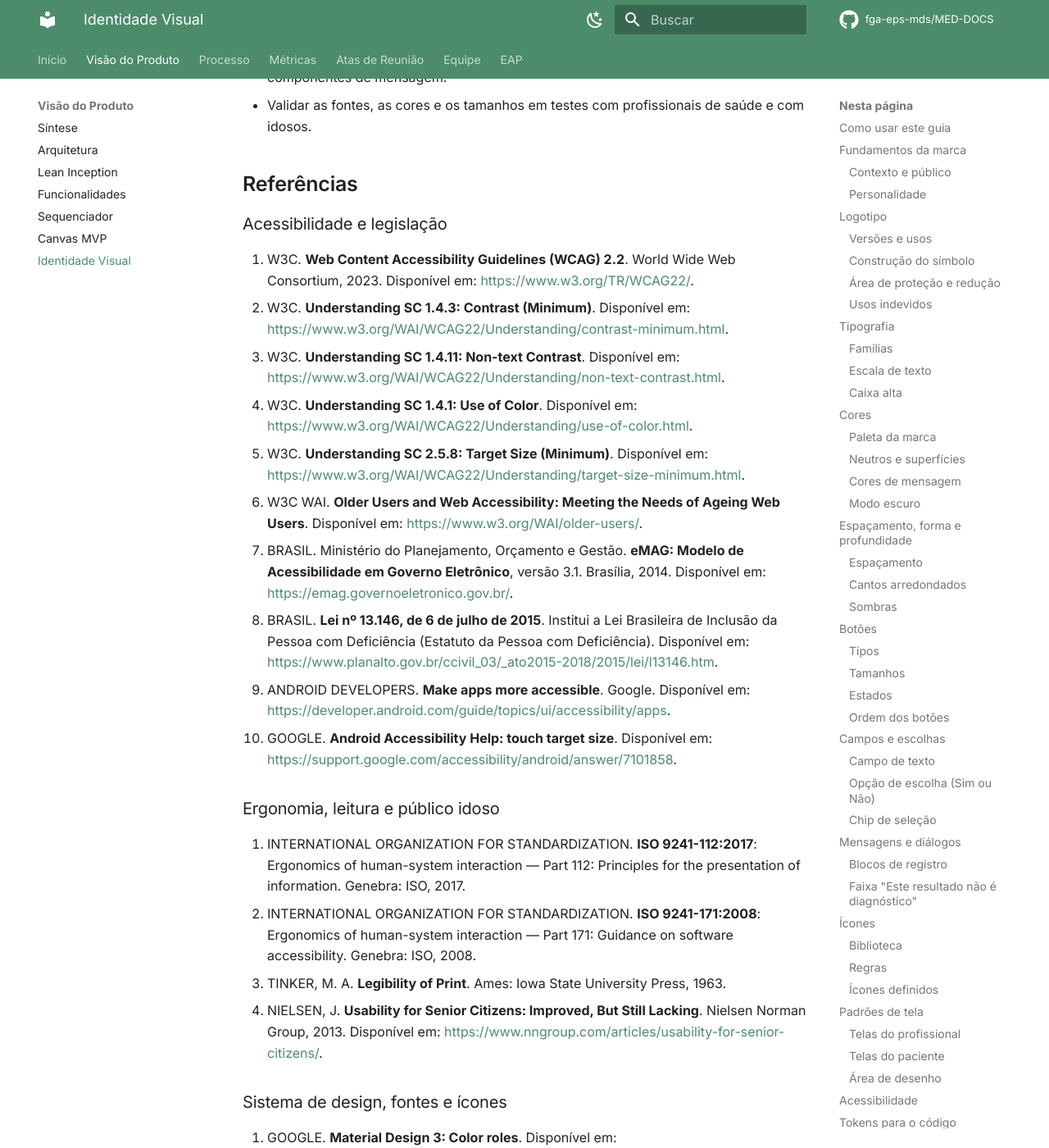
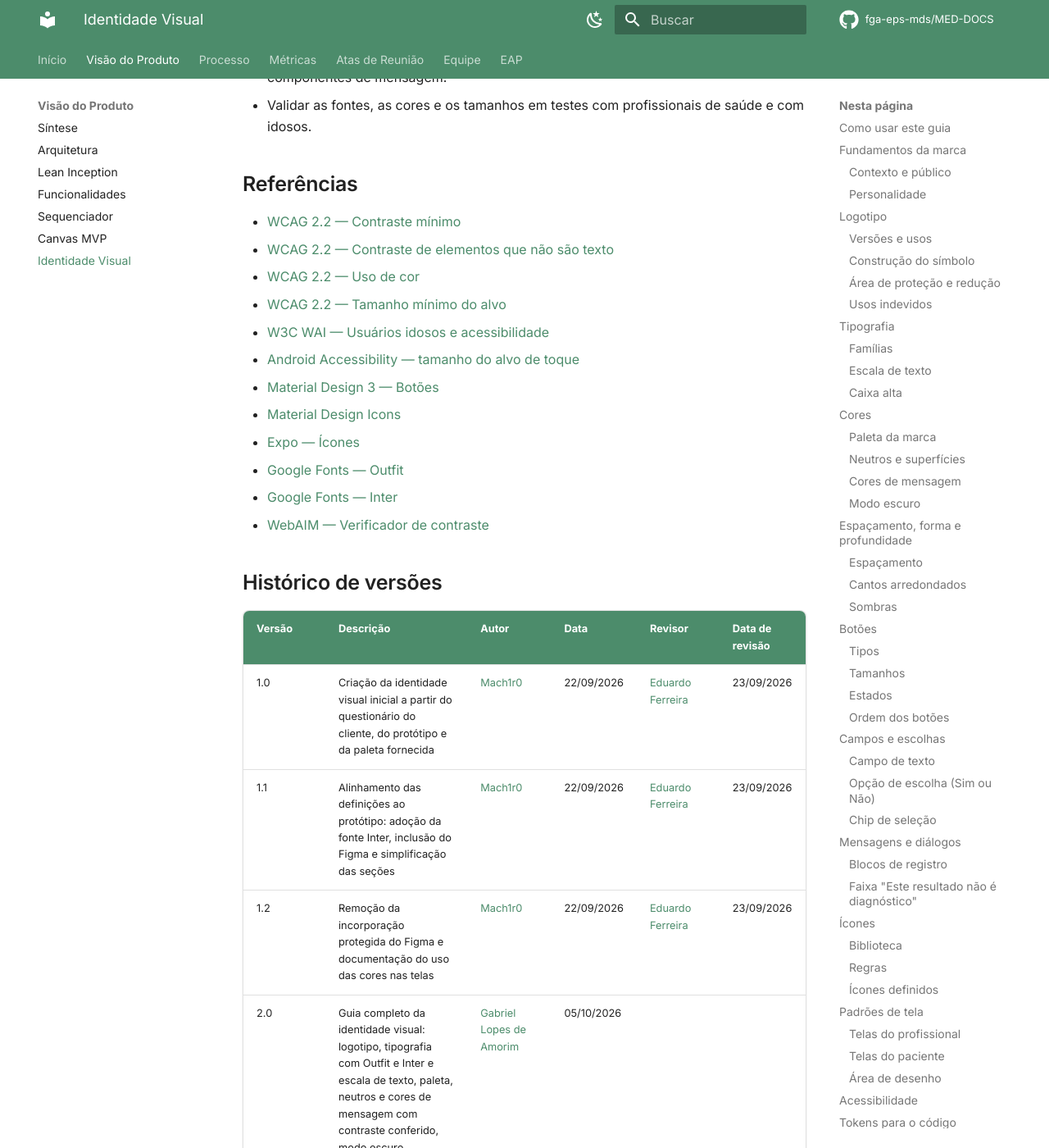
Before and after one commit to apollen27983/UNIEURO_MED-DOCS, an MkDocs documentation site: the page built from docs/produto/identidade-visual.md, in a window 1280 px wide and 1400 px high, scrolled down 18705 px. Shown: the whole window at 82% size. Built offline with MkDocs 1.6.1 and Material for MkDocs 9.7.7, drawn with Linux system fonts in a browser that asks for light colours; comment, search, counter and statistics services are not loaded; some of the changed text lies outside the part shown.

Commit message:
docs(identidade-visual): simplifica as referências do guia

```diff
--- a/docs/produto/identidade-visual.md
+++ b/docs/produto/identidade-visual.md
@@ -502,41 +502,18 @@ Antes de aprovar uma tela desenhada ou um PR com interface:
 
 ## Referências
 
-### Acessibilidade e legislação
-
-1. W3C. **Web Content Accessibility Guidelines (WCAG) 2.2**. World Wide Web Consortium, 2023. Disponível em: <https://www.w3.org/TR/WCAG22/>.
-2. W3C. **Understanding SC 1.4.3: Contrast (Minimum)**. Disponível em: <https://www.w3.org/WAI/WCAG22/Understanding/contrast-minimum.html>.
-3. W3C. **Understanding SC 1.4.11: Non-text Contrast**. Disponível em: <https://www.w3.org/WAI/WCAG22/Understanding/non-text-contrast.html>.
-4. W3C. **Understanding SC 1.4.1: Use of Color**. Disponível em: <https://www.w3.org/WAI/WCAG22/Understanding/use-of-color.html>.
-5. W3C. **Understanding SC 2.5.8: Target Size (Minimum)**. Disponível em: <https://www.w3.org/WAI/WCAG22/Understanding/target-size-minimum.html>.
-6. W3C WAI. **Older Users and Web Accessibility: Meeting the Needs of Ageing Web Users**. Disponível em: <https://www.w3.org/WAI/older-users/>.
-7. BRASIL. Ministério do Planejamento, Orçamento e Gestão. **eMAG: Modelo de Acessibilidade em Governo Eletrônico**, versão 3.1. Brasília, 2014. Disponível em: <https://emag.governoeletronico.gov.br/>.
-8. BRASIL. **Lei nº 13.146, de 6 de julho de 2015**. Institui a Lei Brasileira de Inclusão da Pessoa com Deficiência (Estatuto da Pessoa com Deficiência). Disponível em: <https://www.planalto.gov.br/ccivil_03/_ato2015-2018/2015/lei/l13146.htm>.
-9. ANDROID DEVELOPERS. **Make apps more accessible**. Google. Disponível em: <https://developer.android.com/guide/topics/ui/accessibility/apps>.
-10. GOOGLE. **Android Accessibility Help: touch target size**. Disponível em: <https://support.google.com/accessibility/android/answer/7101858>.
-
-### Ergonomia, leitura e público idoso
-
-11. INTERNATIONAL ORGANIZATION FOR STANDARDIZATION. **ISO 9241-112:2017**: Ergonomics of human-system interaction — Part 112: Principles for the presentation of information. Genebra: ISO, 2017.
-12. INTERNATIONAL ORGANIZATION FOR STANDARDIZATION. **ISO 9241-171:2008**: Ergonomics of human-system interaction — Part 171: Guidance on software accessibility. Genebra: ISO, 2008.
-13. TINKER, M. A. **Legibility of Print**. Ames: Iowa State University Press, 1963.
-14. NIELSEN, J. **Usability for Senior Citizens: Improved, But Still Lacking**. Nielsen Norman Group, 2013. Disponível em: <https://www.nngroup.com/articles/usability-for-senior-citizens/>.
-
-### Sistema de design, fontes e ícones
-
-15. GOOGLE. **Material Design 3: Color roles**. Disponível em: <https://m3.material.io/styles/color/roles>.
-16. GOOGLE. **Material Design 3: Typography**. Disponível em: <https://m3.material.io/styles/typography/overview>.
-17. GOOGLE. **Material Design 3: Buttons**. Disponível em: <https://m3.material.io/components/buttons/overview>.
-18. GOOGLE. **Material Design 3: Dialogs**. Disponível em: <https://m3.material.io/components/dialogs/overview>.
-19. FUENZALIDA, R. **Outfit**. Google Fonts. Disponível em: <https://fonts.google.com/specimen/Outfit>.
-20. ANDERSSON, R. **Inter**. Google Fonts. Disponível em: <https://fonts.google.com/specimen/Inter>.
-21. PICTOGRAMMERS. **Material Design Icons**. Disponível em: <https://pictogrammers.com/library/mdi/>.
-22. EXPO. **Icons (`@expo/vector-icons`)**. Disponível em: <https://docs.expo.dev/guides/icons/>.
-23. EXPO. **Fonts**. Disponível em: <https://docs.expo.dev/develop/user-interface/fonts/>.
-
-### Ferramentas usadas na conferência
-
-24. WEBAIM. **Contrast Checker**. Disponível em: <https://webaim.org/resources/contrastchecker/>. Os valores de contraste deste guia foram calculados com a fórmula de luminância relativa da WCAG 2.2.
+- [WCAG 2.2 — Contraste mínimo](https://www.w3.org/WAI/WCAG22/Understanding/contrast-minimum.html)
+- [WCAG 2.2 — Contraste de elementos que não são texto](https://www.w3.org/WAI/WCAG22/Understanding/non-text-contrast.html)
+- [WCAG 2.2 — Uso de cor](https://www.w3.org/WAI/WCAG22/Understanding/use-of-color.html)
+- [WCAG 2.2 — Tamanho mínimo do alvo](https://www.w3.org/WAI/WCAG22/Understanding/target-size-minimum.html)
+- [W3C WAI — Usuários idosos e acessibilidade](https://www.w3.org/WAI/older-users/)
+- [Android Accessibility — tamanho do alvo de toque](https://support.google.com/accessibility/android/answer/7101858)
+- [Material Design 3 — Botões](https://m3.material.io/components/buttons/overview)
+- [Material Design Icons](https://pictogrammers.com/library/mdi/)
+- [Expo — Ícones](https://docs.expo.dev/guides/icons/)
+- [Google Fonts — Outfit](https://fonts.google.com/specimen/Outfit)
+- [Google Fonts — Inter](https://fonts.google.com/specimen/Inter)
+- [WebAIM — Verificador de contraste](https://webaim.org/resources/contrastchecker/)
 
 ## Histórico de versões
 
```
